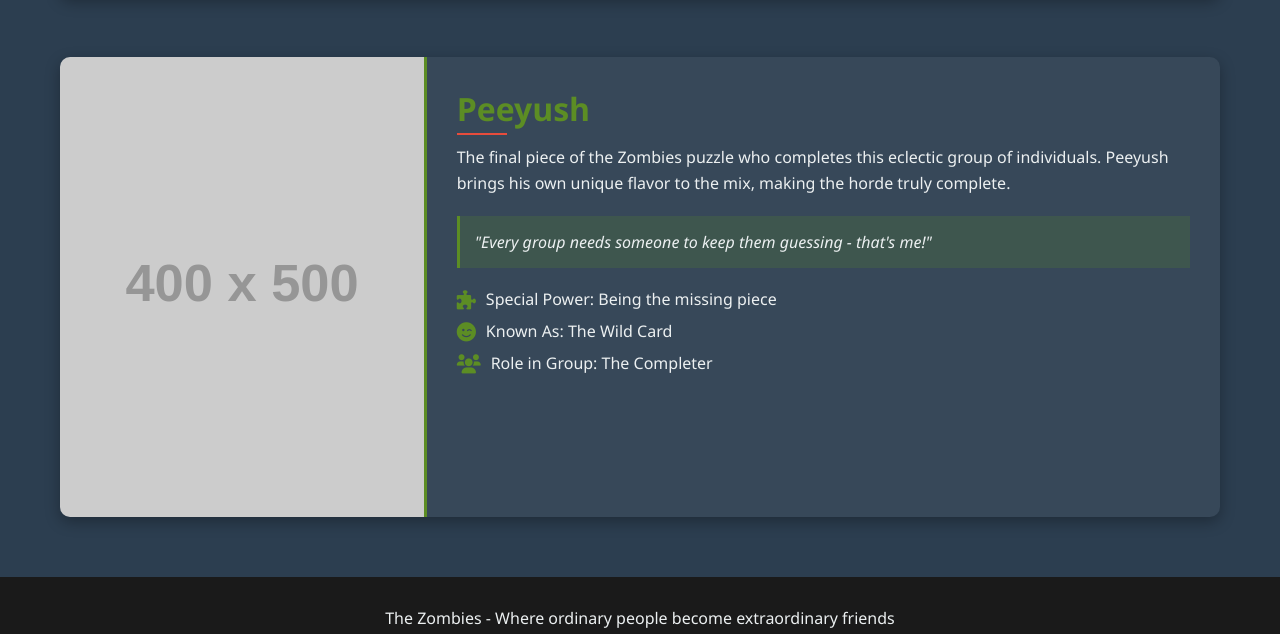
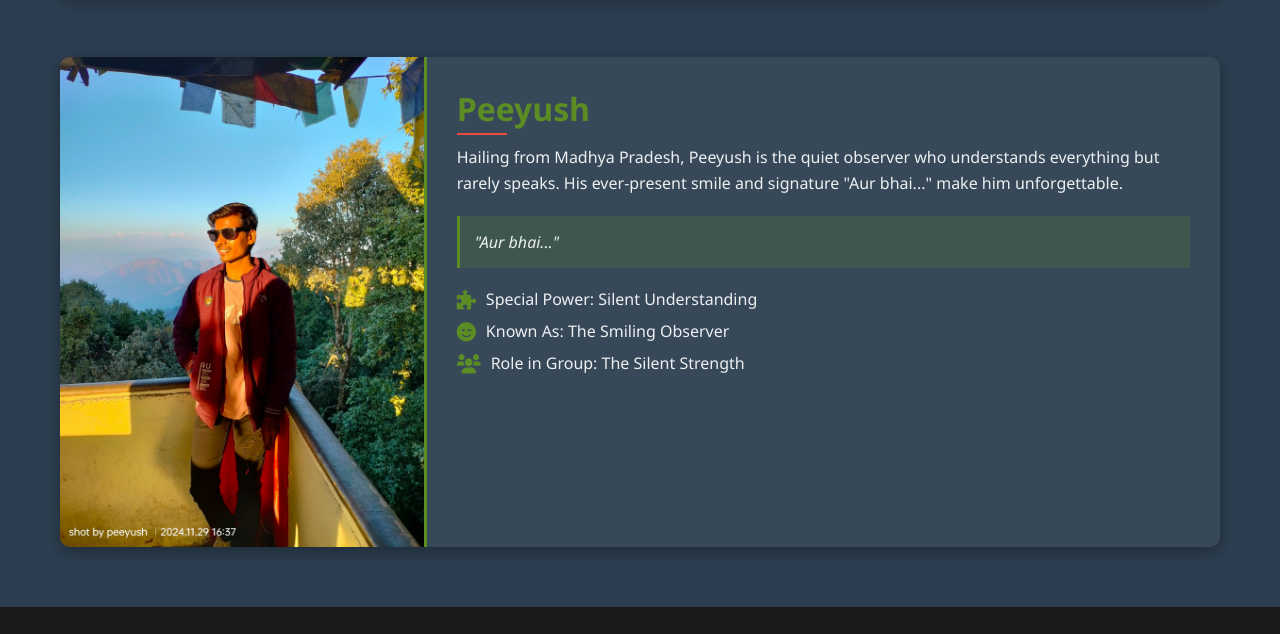
Before and after one commit to Karanpl-1945/zombie_web, a plain HTML site: page members.html in a window 1280 px wide. Shown: the part 6680-7314 px from the top of the page. Drawn offline with Linux system fonts and the light colour scheme; placeholder pictures from the web are drawn by us.

Commit message:
Update members.html

```diff
--- a/members.html
+++ b/members.html
@@ -541,32 +541,33 @@
         <!-- Peeyush -->
         <section class="member-section" id="peeyush">
     <div class="member-img-container">
-                <img src="https://via.placeholder.com/400x500/2c3e50/5c8d24?text=Peeyush" alt="Peeyush" class="member-img">
+        <img src="Peeyush.jpeg" alt="Peeyush" class="member-img">
     </div>
     <div class="member-info">
         <h2 class="member-name">Peeyush</h2>
-                <p class="member-desc">The final piece of the Zombies puzzle who completes this eclectic group of individuals. Peeyush brings his own unique flavor to the mix, making the horde truly complete.</p>
+        <p class="member-desc">Hailing from Madhya Pradesh, Peeyush is the quiet observer who understands everything but rarely speaks. His ever-present smile and signature "Aur bhai..." make him unforgettable.</p>
 
         <div class="member-quote">
-                    "Every group needs someone to keep them guessing - that's me!"
+            "Aur bhai..."
         </div>
 
         <div class="member-facts">
             <div class="fact-item">
                 <i class="fas fa-puzzle-piece fact-icon"></i>
-                        <span>Special Power: Being the missing piece</span>
+                <span>Special Power: Silent Understanding</span>
             </div>
             <div class="fact-item">
                 <i class="fas fa-smile-wink fact-icon"></i>
-                        <span>Known As: The Wild Card</span>
+                <span>Known As: The Smiling Observer</span>
             </div>
             <div class="fact-item">
                 <i class="fas fa-users fact-icon"></i>
-                        <span>Role in Group: The Completer</span>
+                <span>Role in Group: The Silent Strength</span>
             </div>
         </div>
     </div>
 </section>
+
     </div>
 
     <footer>
```
Lines whose indentation alone changed are shown as unchanged.
